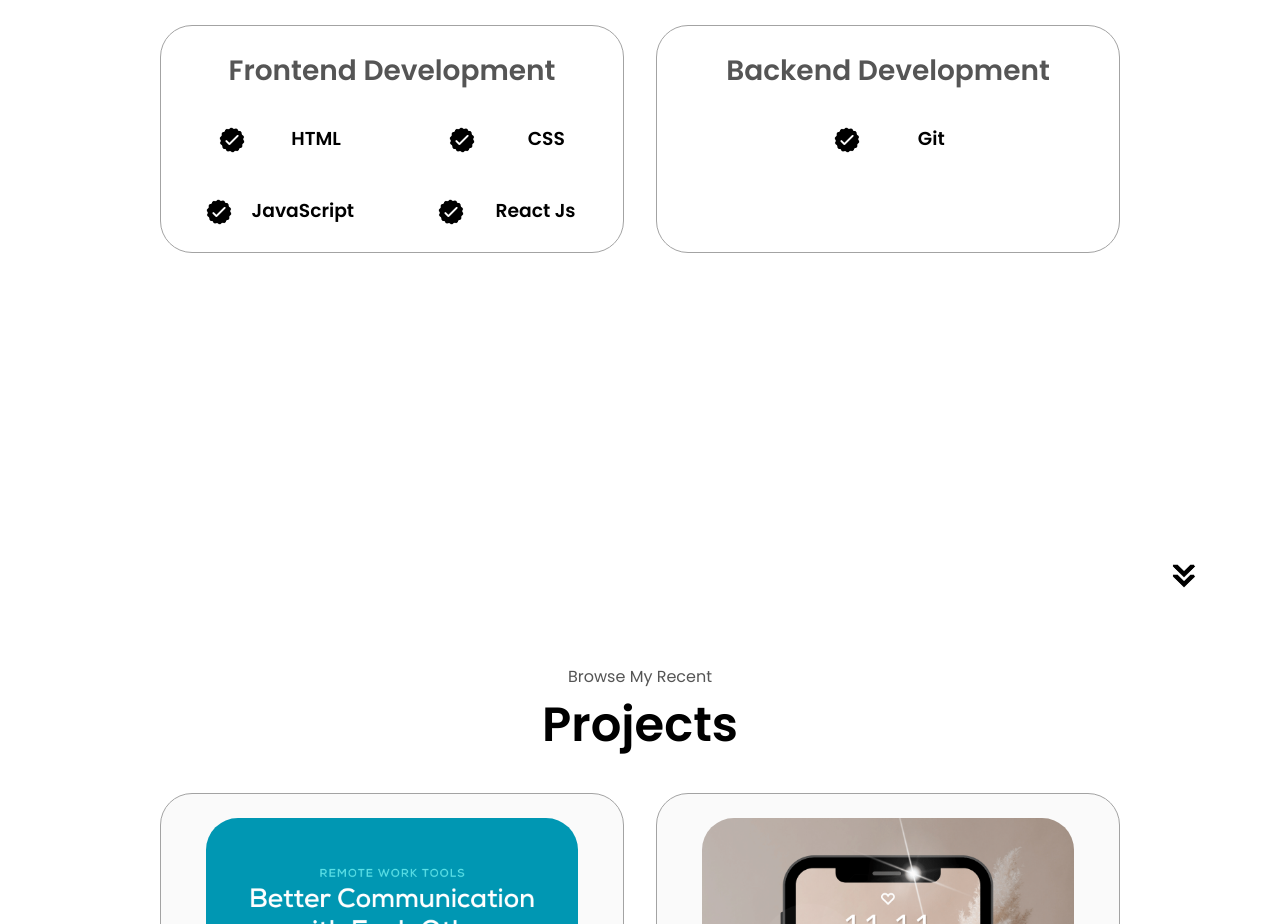
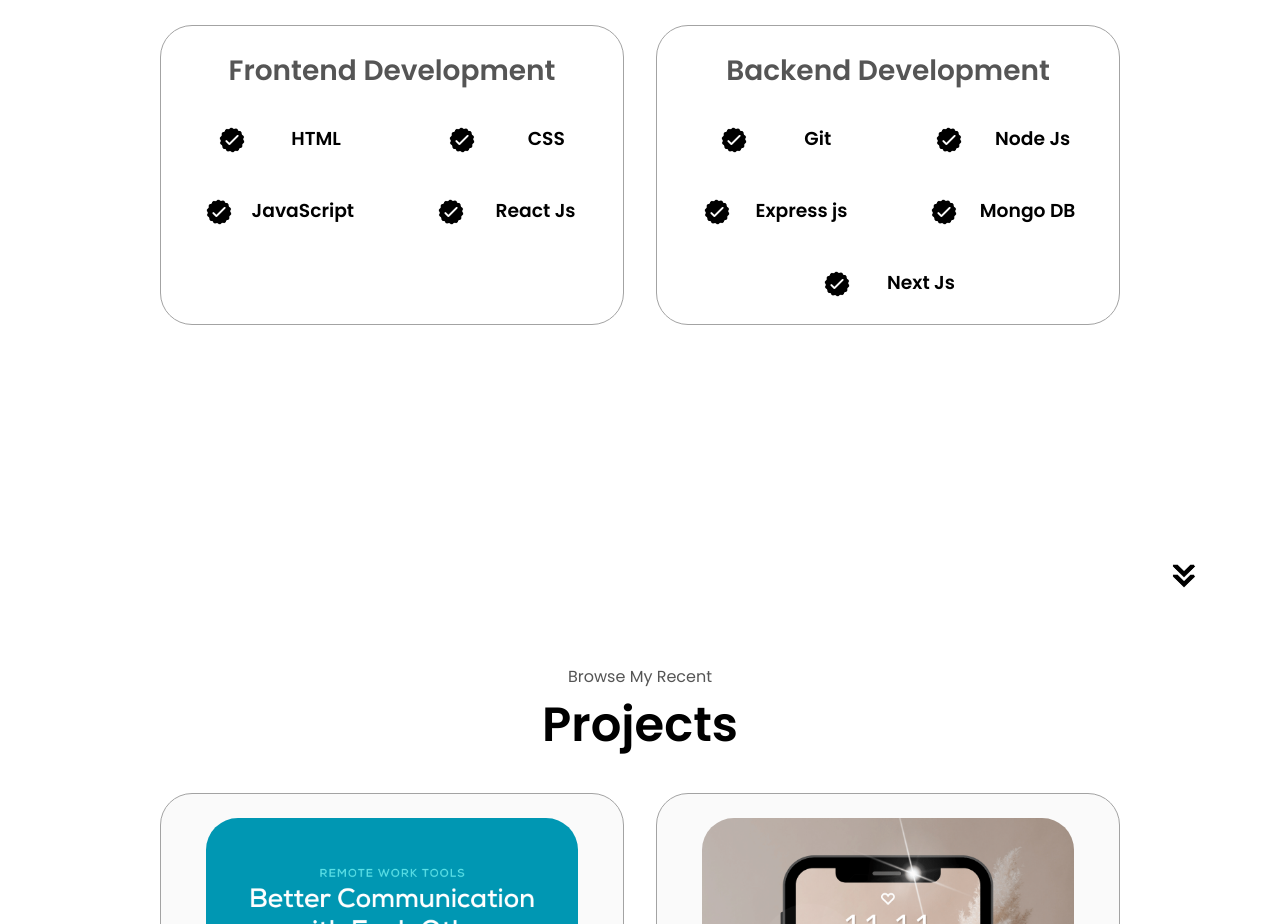
Before and after one commit to Aniket-Gaur-1/Portfolio, a React (Create React App) app: page / in a window 1280 px wide. Shown: the part 1800-2724 px from the top of the page. Built offline with nearby package versions, Linux system fonts and the light colour scheme.

Commit message:
Update Experience.jsx

```diff
--- a/src/components/Experience.jsx
+++ b/src/components/Experience.jsx
@@ -69,6 +69,47 @@ const Experience = () => {
                   <h3>Git</h3>
                 </div>
               </article>
+              <article>
+                <img
+                  src="./Images/checkmark.png"
+                  alt="Experience icon"
+                  className="icon"
+                />
+                <div>
+                  <h3>Node Js</h3>
+                </div>
+              </article>
+
+              <article>
+                <img
+                  src="./Images/checkmark.png"
+                  alt="Experience icon"
+                  className="icon"
+                />
+                <div>
+                  <h3>Express js</h3>
+                </div>
+              </article>
+              <article>
+                <img
+                  src="./Images/checkmark.png"
+                  alt="Experience icon"
+                  className="icon"
+                />
+                <div>
+                  <h3>Mongo DB</h3>
+                </div>
+              </article>
+              <article>
+                <img
+                  src="./Images/checkmark.png"
+                  alt="Experience icon"
+                  className="icon"
+                />
+                <div>
+                  <h3>Next Js</h3>
+                </div>
+              </article>
             </div>
           </div>
         </div>
```
